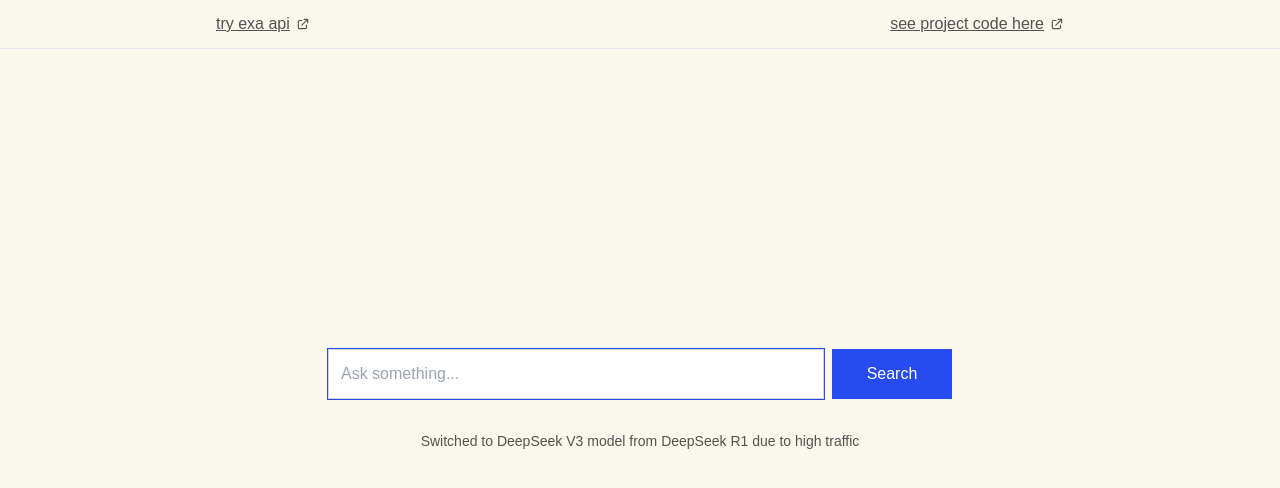
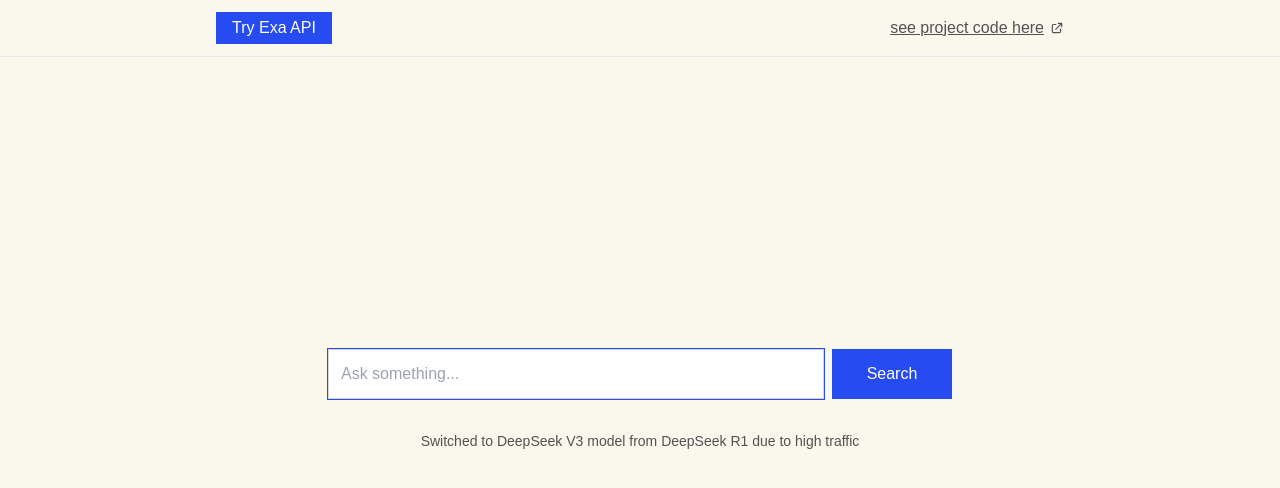
Before and after one commit to sliss/deepseek-chat-ad-supported, a Next.js app: page /deepseekchat/ in a window 1280 px wide. Shown: the top 488 px of the page. Built offline with nearby package versions, Linux system fonts and the light colour scheme; a web font is replaced by a local one.

Commit message:
made the "try api" into a button

```diff
--- a/app/page.tsx
+++ b/app/page.tsx
@@ -157,22 +157,9 @@ export default function Page() {
           <a
             href="https://dashboard.exa.ai"
             target="_blank"
-            className="flex items-center gap-1.5 text-md text-gray-600 hover:text-[var(--brand-default)] transition-colors"
+            className="flex items-center px-4 py-1 bg-brand-default text-white rounded-md hover:bg-blue-700 transition-colors font-medium"
           >
-            <span className="underline">try exa api</span>
-            <svg
-              className="w-3.5 h-3.5"
-              fill="none"
-              stroke="currentColor"
-              viewBox="0 0 24 24"
-            >
-              <path
-                strokeLinecap="round"
-                strokeLinejoin="round"
-                strokeWidth={2}
-                d="M10 6H6a2 2 0 00-2 2v10a2 2 0 002 2h10a2 2 0 002-2v-4M14 4h6m0 0v6m0-6L10 14"
-              />
-            </svg>
+            <span>Try Exa API</span>
           </a>
           <a
             href="https://github.com/exa-labs/exa-deepseek-chat"
```
